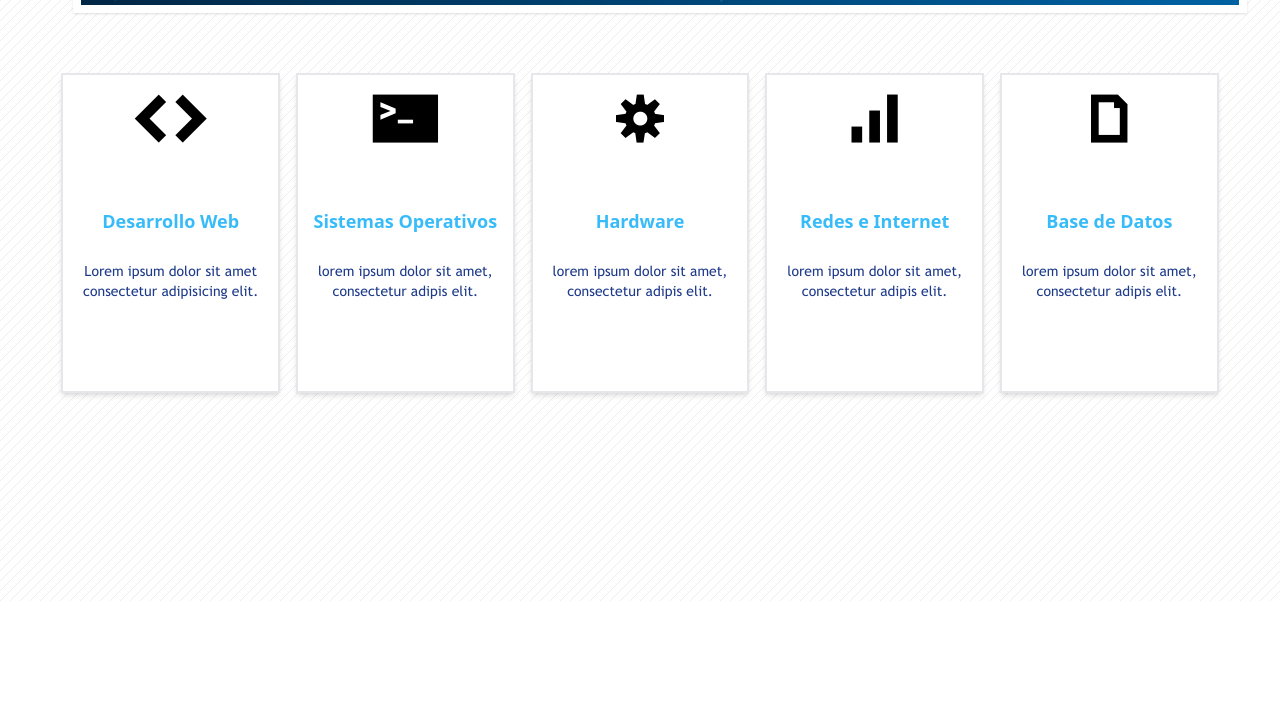
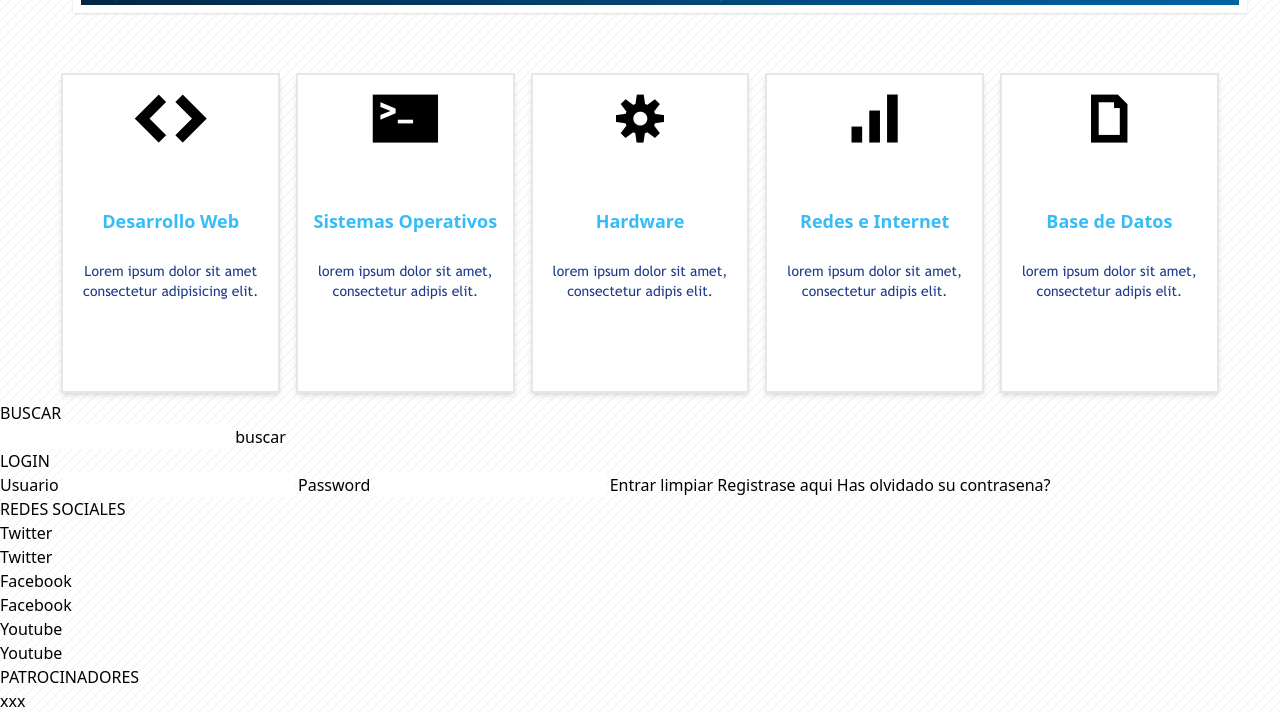
Before and after one commit to wilxoncastillo/tailwind, a website: page index.html in a window 1280 px wide. Shown: the part 199-912 px from the top of the page. Before the commit the page ends 800 px from the top, so only its background shows below. Drawn offline with Linux system fonts and the light colour scheme.

Commit message:
37. HTML de la barra lateral

```diff
--- a/index.html
+++ b/index.html
@@ -138,5 +138,67 @@
   </section>
   <!-- fin seccion informacion -->
 
+  <!-- main -->
+  <main class="">
+    <aside>
+      <h3>BUSCAR</h3>
+      <div>
+        <form action="">
+          <input type="text">
+          <input type="button" value="buscar">
+        </form>
+      </div>
+
+      <h3>LOGIN</h3>
+      <div>
+        <form action="">
+          <label for="email">Usuario</label>
+          <input type="emil">
+
+          <label for="password">Password</label>
+          <input type="password">
+
+          <input type="submit" value="Entrar">
+          <input type="reset" value="limpiar">
+
+          <a href="">Registrase aqui</a>
+          <a href="">Has olvidado su contrasena?</a>
+        </form>
+      </div>
+
+      <h3>REDES SOCIALES</h3>
+      <div>
+        <div class="twitter">
+          <a href="">Twitter</a>
+          <p>Twitter</p>
+        </div>
+
+        <div class="facebook">
+          <a href="">Facebook</a>
+          <p>Facebook</p>
+        </div>
+
+        <div class="youtube">
+          <a href="">Youtube</a>
+          <p>Youtube</p>
+        </div>
+      </div>
+
+      <h3>PATROCINADORES</h3>
+
+      <div>
+        xxx
+      </div>
+
+    </aside>
+
+    <section>
+
+    </section>
+
+  </main>
+
+  <!-- end main -->
+
 </body>
 </html>
--- a/notas.txt
+++ b/notas.txt
@@ -27,3 +27,5 @@ https://nekocalc.com/es/px-a-rem-conversor
 https://www.fontsquirrel.com/fonts/web-symbols
 
 25, 33,34,35
+
+Prettier - Formateador de código vscode extend
```
